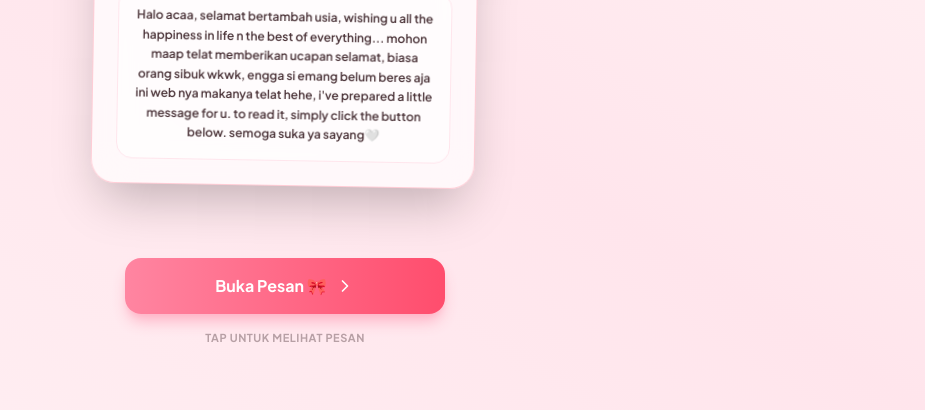
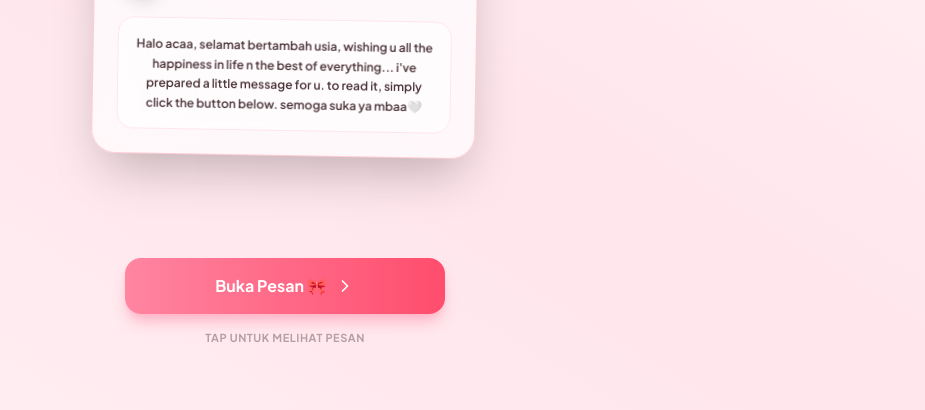
Before and after one commit to wtshngputrm/web-hbd, a plain HTML site: page index.html in a window 1280 px wide. Shown: the part 390-800 px from the top of the page, without its empty margins (355-1280 px from the left). Drawn offline with nearby package versions, Linux system fonts and the light colour scheme; a web font is replaced by a local one.

Commit message:
Update index.html

```diff
--- a/index.html
+++ b/index.html
@@ -187,7 +187,7 @@
 
       <div class="bg-white/60 p-4 rounded-2xl border border-coquette-100 space-y-2">
         <p class="text-xs text-coquette-dark leading-relaxed font-semibold text-center">
-          Halo acaa, selamat bertambah usia, wishing u all the happiness in life n the best of everything... mohon maap telat memberikan ucapan selamat, biasa orang sibuk wkwk, engga si emang belum beres aja ini web nya makanya telat hehe, i've prepared a little message for u. to read it, simply click the button below. semoga suka ya sayang🤍
+          Halo acaa, selamat bertambah usia, wishing u all the happiness in life n the best of everything... i've prepared a little message for u. to read it, simply click the button below. semoga suka ya mbaa🤍
         </p>
       </div>
     </div>
```
